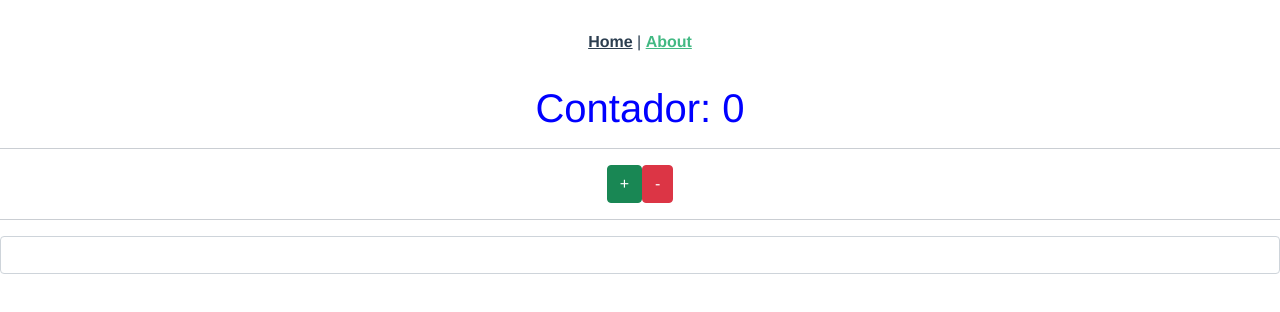
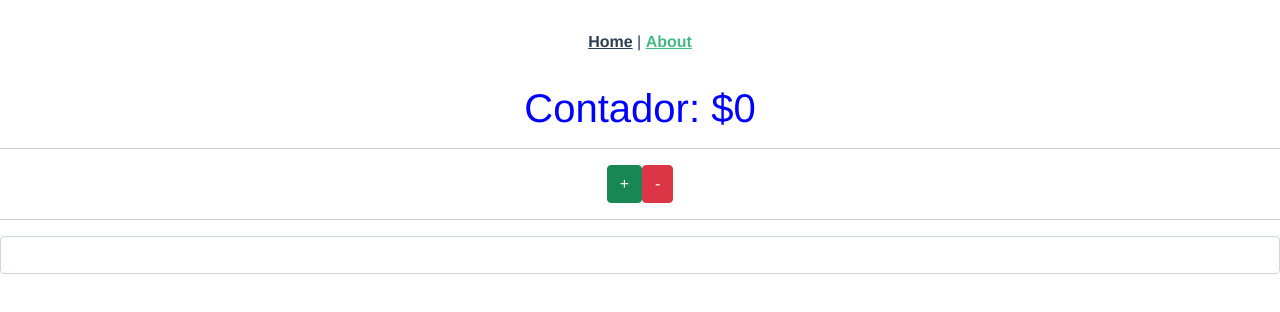
Before and after one commit to EluBeto/PiquiNet-Cursos, a Vue app in the folder VUE/Composition API/composition/: page /about in a window 1280 px wide. Shown: the top 312 px of the page. Built offline with nearby package versions, Linux system fonts and the light colour scheme.

Commit message:
Props - comunicacion entre componentes

```diff
--- /dev/null
+++ b/VUE/Composition API/composition/src/components/Titulo.vue
@@ -0,0 +1,25 @@
+<template>
+  <h1
+    :style="{'color' : cambiaColor}"
+  >
+    Contador: {{ signoPeso }}
+  </h1>
+</template>
+
+<script>
+import { computed } from 'vue'
+export default {
+    props: ['contador', 'cambiaColor'],
+    setup(props) {
+      const signoPeso = computed(() => {
+        return '$' + props.contador
+      })
+      return { signoPeso }
+    }
+    // computed: {
+    //   signoPeso() {
+    //     return '$' + this.contador
+    //   }
+    // }
+}
+</script>
--- a/VUE/Composition API/composition/src/views/About.vue
+++ b/VUE/Composition API/composition/src/views/About.vue
@@ -1,6 +1,7 @@
 <template>
   <div class="about">
-    <h1 :style="{'color' : cambiaColor}">Contador: {{ contador }}</h1>
+    <Titulo :contador="contador" :cambiaColor="cambiaColor" />
+    <!-- <h1 :style="{'color' : cambiaColor}">Contador: {{ contador }}</h1> -->
   </div>
   <hr>
   <button class="btn btn-success" @click="aumentar" >+</button>
@@ -14,7 +15,11 @@
 </template>
 <script>
 import { computed, ref } from 'vue'
+import Titulo from '../components/Titulo'
 export default {
+  components: {
+    Titulo
+  },
   setup() {
     const contador = ref(0)
     const texto = ref('')
```
